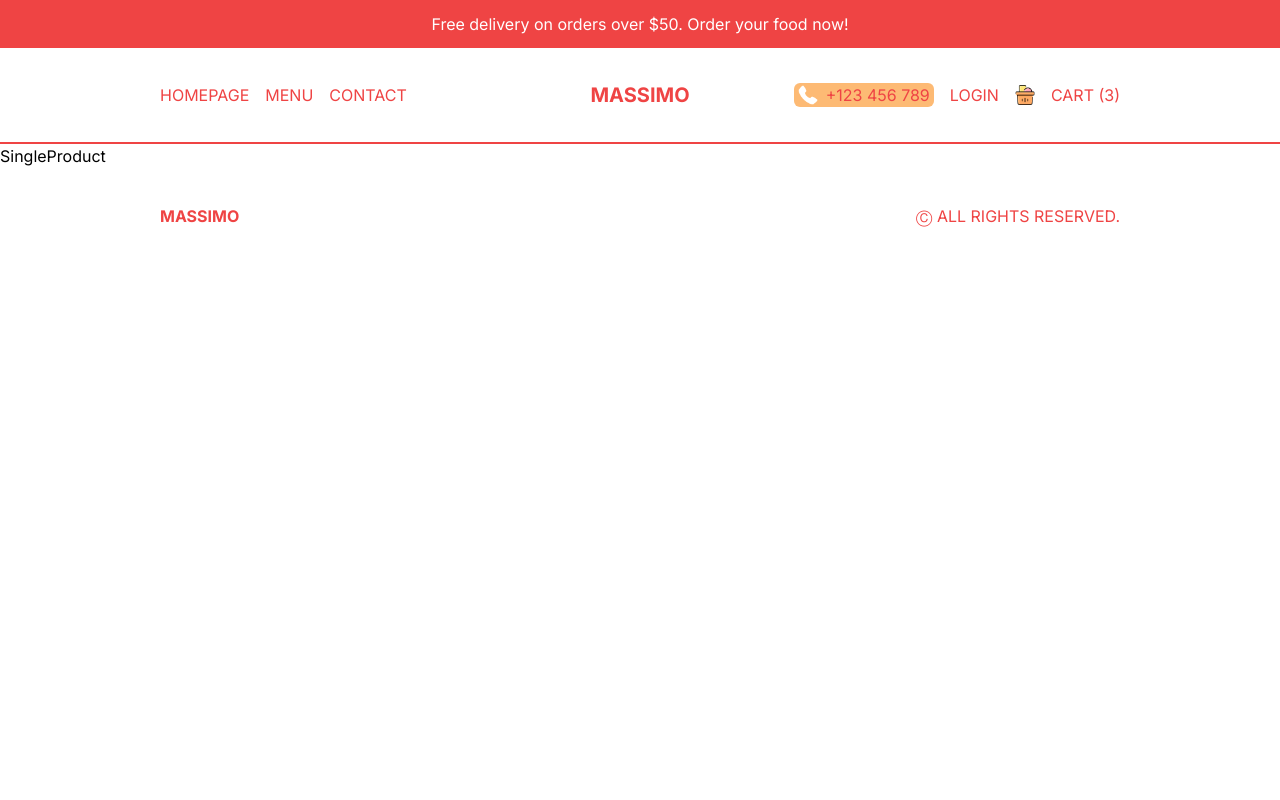
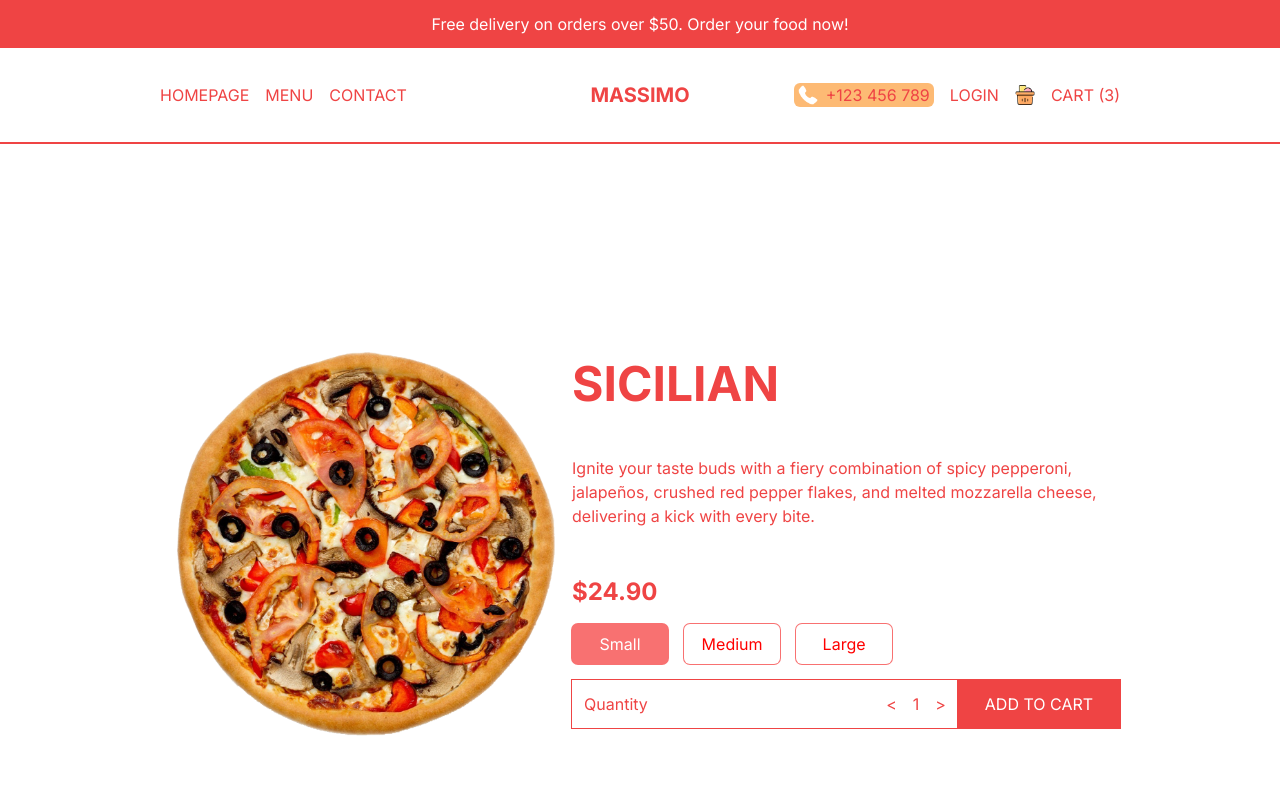
Before and after one commit to haido86/food-ordering-app-nextjs-tailwindcss, a Next.js app: page /product/1 in a window 1280 px wide. Shown: the top 800 px of the page. Built offline with nearby package versions, Linux system fonts and the light colour scheme.

Commit message:
Single product page

```diff
--- a/app/product/[id]/page.tsx
+++ b/app/product/[id]/page.tsx
@@ -1,5 +1,32 @@
+import Price from '@/components/Price';
+import { singleProduct } from '@/data';
+import Image from 'next/image';
 import React from 'react';
 
 export default function SingleProduct() {
-  return <div>SingleProduct</div>;
+  return (
+    <div className="p-4 lg:px-20 xl:px-40 h-screen flex flex-col justify-around md:flex-row md:items-center">
+      {singleProduct.img && (
+        <div className="relative w-full h-1/2 md:h[70%]">
+          <Image
+            src={singleProduct.img}
+            alt={singleProduct.title}
+            fill
+            className="object-contain"
+          />
+        </div>
+      )}
+      <div className="text-red-500 flex flex-col h-1/2 md:h[70%] md:justify-center md:gap-6 xl:gap-8">
+        <h1 className="text-3xl font-bold uppercase xl:text-5xl">
+          {singleProduct.title}
+        </h1>
+        <p className="my-4">{singleProduct.desc}</p>
+        <Price
+          price={singleProduct.price}
+          id={singleProduct.id}
+          options={singleProduct.options}
+        />
+      </div>
+    </div>
+  );
 }
--- /dev/null
+++ b/components/Price.tsx
@@ -0,0 +1,64 @@
+'use client';
+
+import React, { useEffect, useState } from 'react';
+
+type Props = {
+  price: number;
+  id: number;
+  options?: { title: string; additionalPrice: number }[];
+};
+
+export default function Price({ price, id, options }: Props) {
+  const [total, setTotal] = useState(price);
+  const [quantity, setQuantity] = useState(1);
+  const [selected, setSelected] = useState(0);
+
+  useEffect(() => {
+    setTotal(
+      quantity * (options ? options[selected].additionalPrice + price : price)
+    );
+  }, [selected, price, quantity, options]);
+
+  return (
+    <div className="flex flex-col gap-4">
+      <h2 className="font-bold text-2xl">${total.toFixed(2)}</h2>
+      <div className="flex gap-4">
+        {options?.map((option, index) => (
+          <button
+            key={option.title}
+            className="rounded-md ring-1 ring-red-400 p-2 min-w-[6rem]"
+            style={{
+              backgroundColor:
+                selected === index ? 'rgb(248 113 113)' : 'white',
+              color: selected === index ? 'white' : 'red',
+            }}
+            onClick={() => setSelected(index)}
+          >
+            {option.title}
+          </button>
+        ))}
+      </div>
+      <div className="flex justify-between items-center">
+        <div className="flex justify-between w-full p-3 ring-1 ring-red-500">
+          <span>Quantity</span>
+          <div className="flex gap-4">
+            <button
+              onClick={() => setQuantity(prev => (prev > 1 ? prev - 1 : 1))}
+            >
+              {'<'}
+            </button>
+            <span>{quantity}</span>
+            <button
+              onClick={() => setQuantity(prev => (prev < 9 ? prev + 1 : 9))}
+            >
+              {'>'}
+            </button>
+          </div>
+        </div>
+        <button className="bg-red-500 w-56 text-white uppercase p-3 ring-1 ring-red-500">
+          Add to cart
+        </button>
+      </div>
+    </div>
+  );
+}
```
